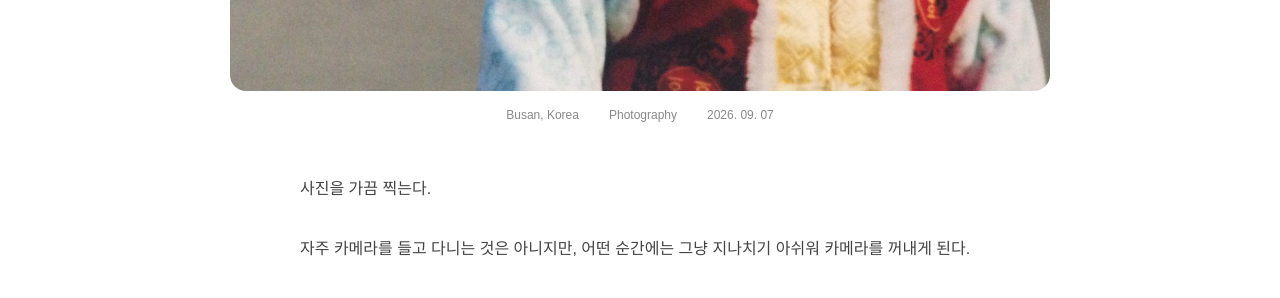
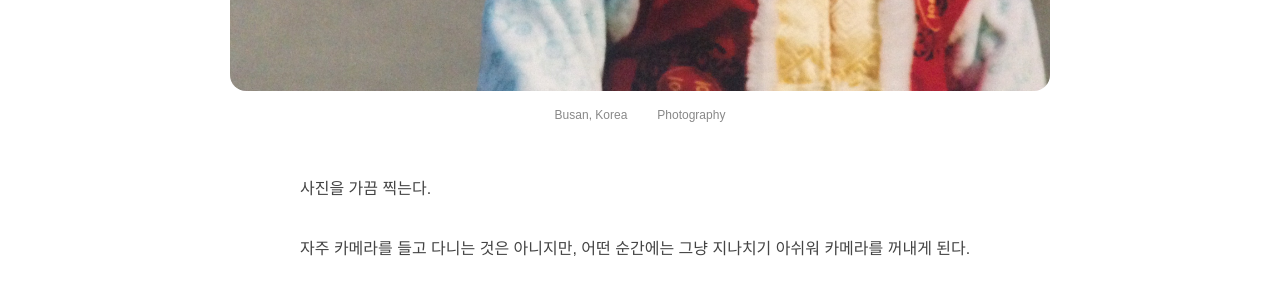
Before and after one commit to sunghwanlog/sunghwanlog.github.io, a Jekyll site: the page built from _posts/2026-09-07-photo-001.md, in a window 1280 px wide. Shown: the part 894-1192 px from the top of the page. Built offline with Jekyll 4.4.1, drawn with Linux system fonts in a browser that asks for light colours.

Commit message:
Update photo.html

```diff
--- a/_layouts/photo.html
+++ b/_layouts/photo.html
@@ -294,9 +294,11 @@
         Photography
       </span>
 
+      {% if page.shooting_date and page.shooting_date != "" %}
       <span>
-        {{ page.date | date: "%Y. %m. %d" }}
+        {{ page.shooting_date }}
       </span>
+      {% endif %}
 
     </div>
 
```
